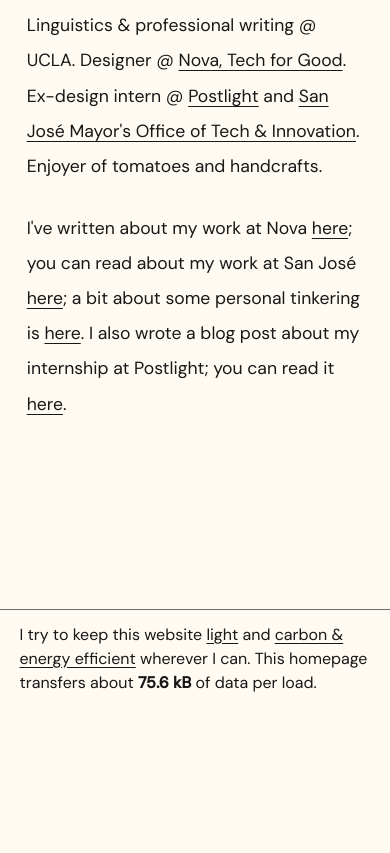
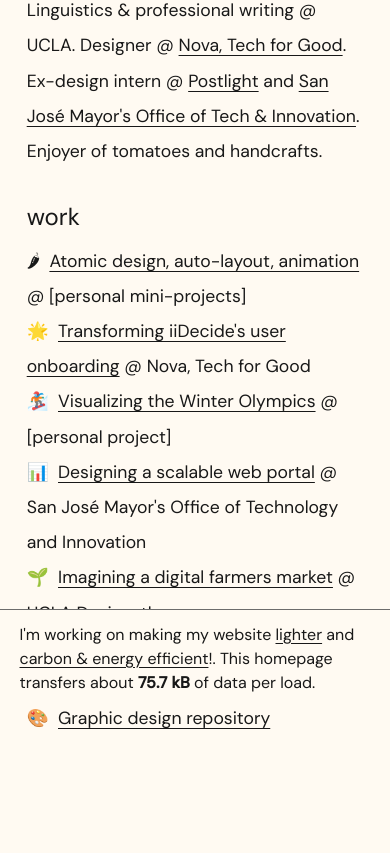
Before and after one commit to ha-chu/design, a plain HTML site: page index.html in a window 390 px wide. Shown: the part 136-989 px from the top of the page. Before the commit the page ends 844 px from the top, so only its background shows below. Drawn offline with Linux system fonts and the light colour scheme.

Commit message:
change format

```diff
--- a/index.html
+++ b/index.html
@@ -19,15 +19,15 @@
                     <h1>Hannah Chu</h1>
                     <p>Linguistics & professional writing @ UCLA. Designer @ <a href="https://novaforgood.org" target="_blank">Nova, Tech for Good</a>. Ex-design intern @ <a href="https://postlight.com" target="_blank">Postlight</a> and <a href="https://www.motisanjose.org/" target="_blank">San José Mayor's Office of Tech & Innovation</a>.
                     Enjoyer of tomatoes and handcrafts.</p>
-                    <p>I've written about my work at Nova <a href="iidecide.html" target="_blank">here</a>; you can read about my work at San José <a href="sj.html" target="_blank">here</a>; a bit about some personal tinkering is <a href="summer.html" target="_blank">here</a>. I also wrote a blog post about my internship at Postlight; you can read it <a href="https://postlight.com/insights/what-i-learned-in-12-weeks-at-postlight" target="_blank">here</a>.</p>
+                    <!--- <p>I've written about my work at Nova <a href="iidecide.html" target="_blank">here</a>; you can read about my work at San José <a href="sj.html" target="_blank">here</a>; a bit about some personal tinkering is <a href="summer.html" target="_blank">here</a>. I also wrote a blog post about my internship at Postlight; you can read it <a href="https://postlight.com/insights/what-i-learned-in-12-weeks-at-postlight" target="_blank">here</a>.</p> --->
                 </div>
             </div>
-        <!-- design
+        <!--- design -->
             <div id="design">
                 <div class="standard">
                      <h2>work</h2>
                      <ul>
-                        <li>&#127798 &nbsp<a href="summer.html">Atomic design, auto-layout, animation!</a> @ [personal mini-projects]</li>
+                        <li>&#127798 &nbsp<a href="summer.html">Atomic design, auto-layout, animation</a> @ [personal mini-projects]</li>
                         <li>&#127775 &nbsp<a href="iidecide.html">Transforming iiDecide's user onboarding</a> @ Nova, Tech for Good</li>
                         <li>&#127938 &nbsp<a href="olympics.html">Visualizing the Winter Olympics</a> @ [personal project]</li>
                         <li>&#128202 &nbsp<a href="sj.html">Designing a scalable web portal</a> @ San José Mayor's Office of Technology and Innovation</li>
@@ -36,11 +36,11 @@
                         <li>&#127912 &nbsp<a href="visual.html">Graphic design repository</a></li>
                     </ul>
                 </div>
-            </div> -->
+            </div>
         <!-- construction -->
             <div id="construction">
                 <div class="standard">
-                    <h4>I try to keep this website <a href="https://almanac.httparchive.org/en/2021/page-weight" target="blank">light</a> and <a href="https://climateaction.tech/actions/reduce-the-carbon-emissions-of-your-website/" target="blank">carbon & energy efficient</a> wherever I can. This homepage transfers about <b>75.6 kB</b> of data per load.</h4>
+                    <h4>I'm working on making my website <a href="https://almanac.httparchive.org/en/2021/page-weight" target="blank">lighter</a> and <a href="https://climateaction.tech/actions/reduce-the-carbon-emissions-of-your-website/" target="blank">carbon & energy efficient</a>!. This homepage transfers about <b>75.7 kB</b> of data per load.</h4>
                 </div>
             </div>
     </body>
--- a/main.css
+++ b/main.css
@@ -143,14 +143,14 @@
 .header {
     width: fit-content;
     height: fit-content;
-    padding: 160px 30% 24px 15%;
+    padding: 80px 30% 24px 15%;
 }
 
 @media screen and (max-width: 600px) {
     .header {
         width: fit-content;
         height: fit-content;
-        padding: 30px 5% 0;
+        padding: 15px 5% 0;
     }
 }
 
```
Also changed, not shown: iidecide.html (+3 -3 lines), meet.html (+1 -1 lines), olympics.html (+1 -1 lines), oregano.html (+1 -1 lines), sj.html (+3 -3 lines), summer.html (+2 -2 lines), visual.html (+1 -1 lines).
